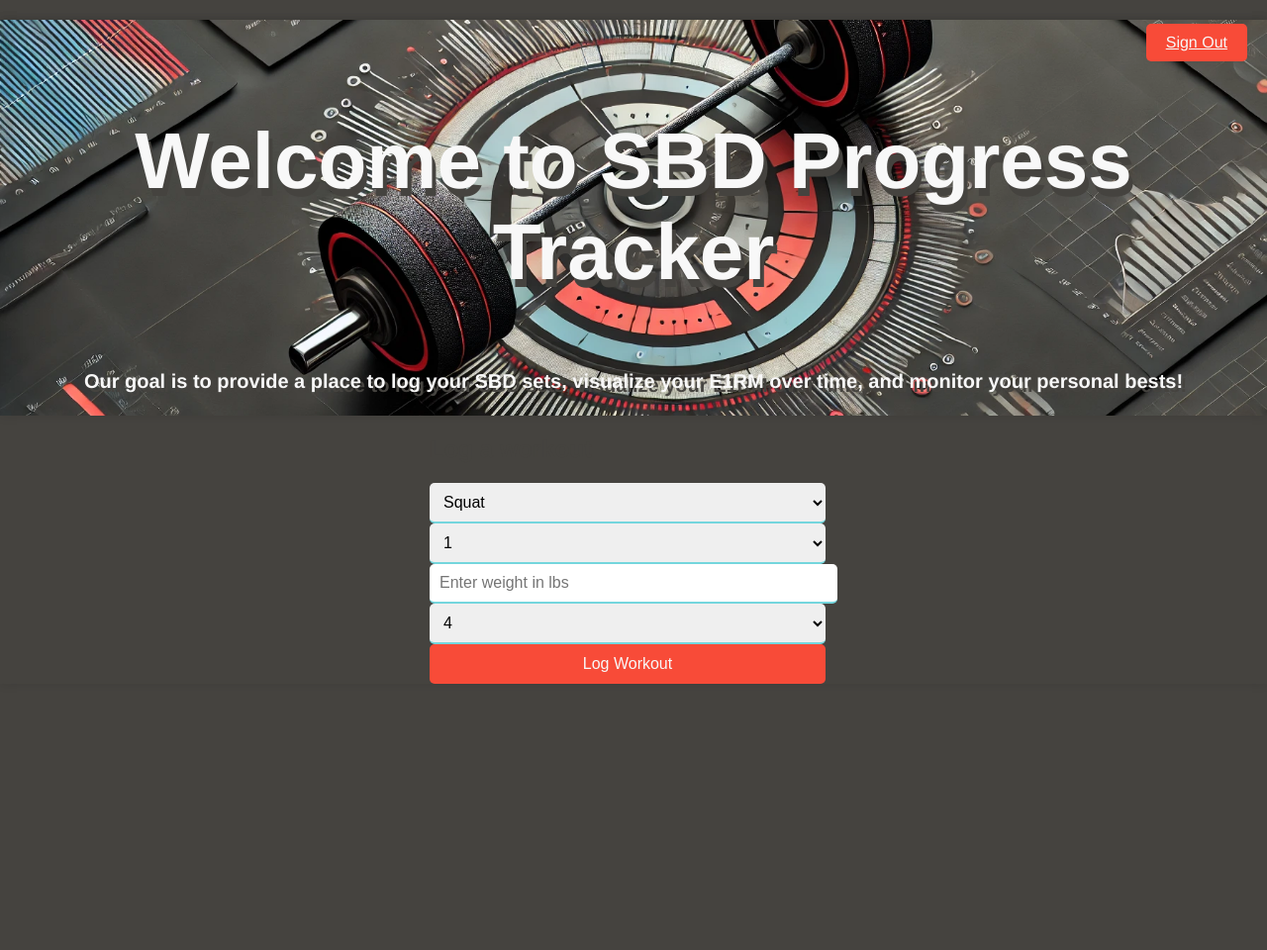
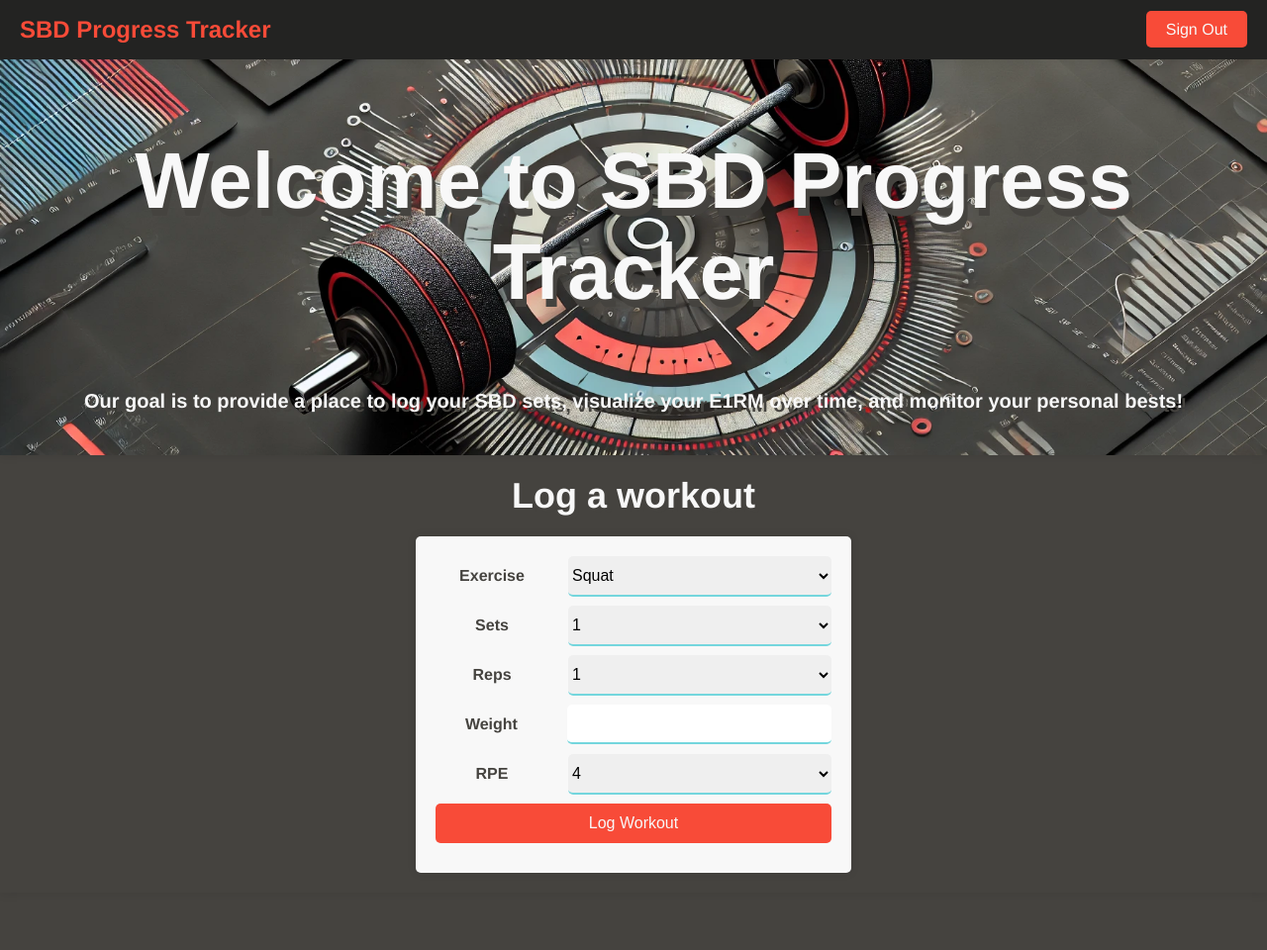
Before and after one commit to KeelanDonovan/SBD-Progress-Tracker, a Flask app: page / in a window 1280 px wide. Shown: the whole page at 99% size. Before the commit the page ends 691 px from the top, so only its background shows below. Run offline with Flask 3, Linux system fonts and the light colour scheme; the visitor is signed in with stand-in values (Sample User, id 1).

Commit message:
Refactor log form to include sets field

```diff
--- a/app.py
+++ b/app.py
@@ -60,7 +60,7 @@ def logout():
 def index():
   form = LogForm()
   if form.validate_on_submit():
-    log = Log(exercise = form.exercise.data, reps = form.reps.data, weight = form.weight.data, rpe = form.rpe.data, user_id = current_user.id)
+    log = Log(exercise = form.exercise.data, sets = form.sets.data, reps = form.reps.data, weight = form.weight.data, rpe = form.rpe.data, user_id = current_user.id)
     db.session.add(log)
     db.session.commit()
     flash('Workout logged successfully', 'success')
--- a/models.py
+++ b/models.py
@@ -18,6 +18,7 @@ class User(db.Model, UserMixin):
 class Log(db.Model):
   id = db.Column(db.Integer, primary_key=True)
   exercise = db.Column(db.String(100), nullable=False)
+  sets = db.Column(db.Integer, nullable=False)
   reps = db.Column(db.Integer, nullable=False)
   weight = db.Column(db.Double, nullable=False)
   rpe = db.Column(db.Double, nullable=False)
--- a/static/css/styles.css
+++ b/static/css/styles.css
@@ -4,6 +4,7 @@ body {
     margin: 0;
     padding: 0;
     color: #45433f;
+    margin-bottom: 100px;
 }
 .login-container {
     display: flex;
@@ -83,14 +84,57 @@ body {
 
 
 .container {
-  display: flex;
-  flex-direction: column;
-  justify-content: flex-start;
-  align-items: center;
   height: 100vh;
   background-color: #45433f;
+  min-width: 1200px;
+  width: 100%;
 }
 
+.nav-container {
+  display: flex;
+  justify-content: space-between;
+  align-items: center;
+  box-shadow: 0 0 10px rgba(0, 0, 0, 0.1);
+  height: 60px;
+  position:fixed;
+  top: 0;
+  left: 0;
+  right: 0;
+  z-index: 10000;
+  width: 100%;
+  background-color: #232322;
+}
+.nav-logo {
+  font-size: 24px;
+  font-weight: 800;
+  color: #45433f;
+  padding-left: 20px;
+}
+.nav-logo-link {
+  text-decoration: none;
+  color:#f84b38;
+  transition: color .3s ease;
+}
+.nav-logo-link:hover {
+  color: #f8f8f8;
+}
+.nav-logout {
+  padding-right: 20px;
+}
+.logout-button {
+  background-color: #f84b38;
+  color: #f8f8f8;
+  border: none;
+  border-radius: 5px;
+  padding: 10px 20px;
+  cursor: pointer;
+  transition: background-color .3s ease;
+  text-decoration: none;
+}
+.logout-button:hover {
+  background-color: #f8f8f8;
+  color: #f84b38;
+}
 .content-container {
   width: 100%;
   display: flex;
@@ -99,8 +143,7 @@ body {
   align-items: center;
   background-color: #45433f;
   box-shadow: 0 0 10px rgba(0, 0, 0, 0.1);
-  margin-top: 20px;
-  margin-bottom: 20px;
+  margin-top: 60px;
 }
 .welcome-container {
   width: 100%;
@@ -130,20 +173,69 @@ body {
   font-weight: 800;
   text-shadow: #45433f 4px 4px;
 }
-.logout-container {
+
+.log-workout-container {
+  max-width: 1100px;
+  width: 100%;
+  background-color:#45433f;
   display: flex;
-  justify-content:right;
+  flex-direction: column;
+  justify-content: space-evenly;
   align-items: center;
+}
+.log-workout-header {
+  font-size: 36px;
+  margin-top: 20px;
+  margin-bottom: 20px;
+  color: #f8f8f8;
+  text-shadow: #45433f 4px 4px;
+}
+.log-workout-form {
+  display: flex;
+  flex-direction: column;
+  justify-content: space-evenly;
+  align-items:flex-start;
+  width: 400px;
+  height: 300px;
+  background-color: #f8f8f8;
+  border-radius: 5px;
+  box-shadow: 0 0 10px rgba(0, 0, 0, 0.1);
+  padding: 20px;
+  margin-bottom: 20px;
+
+}
+.log-workout-input-box {
   width: 100%;
   height: 40px;
-  margin-inline-end: 40px;
+  margin-bottom: 10px;
+  display: flex;
+  justify-content:space-around;
+  align-items: center;
 }
-.logout-button {
+.log-workout-form-label {
+  font-size: 16px;
+  font-weight: 600;
+  margin-right: 20px;
+  width: 30%;
+  text-align: center;
+}
+.log-workout-form-input {
+  border: none;
+  border-radius: 5px;
+  font-size: 16px;
+  width: 70%;
+  padding-top: 10px;
+  padding-bottom: 10px;
+  border-bottom: 2px solid #74d6dd;
+}
+.log-workout-form-button {
+  width: 100%;
+  height: 40px;
   background-color: #f84b38;
   border: none;
   border-radius: 5px;
   color: #f8f8f8;
-  font-size: 14x;
+  font-size: 16px;
   cursor: pointer;
-  padding: 10px 20px;
+
 }
--- a/templates/index.html
+++ b/templates/index.html
@@ -1,50 +1,70 @@
 <!DOCTYPE html>
 <html lang="en">
+
 <head>
   <meta charset="UTF-8">
   <meta name="viewport" content="width=device-width, initial-scale=1.0">
   <title>Home</title>
   <link rel="stylesheet" href="{{ url_for('static', filename='css/styles.css')}}">
 </head>
+
 <body>
+
   <div class="container">
-    <div class="content-container">
-      <div class="welcome-container">
-        <div class="logout-container">
+
+    <div class="nav-container">
+      <div class="nav-logo">
+        <a href="{{ url_for('index') }}" class="nav-logo-link">SBD Progress Tracker</a>
+      </div>
+      <div class="nav-logout">
         <a href="{{ url_for('logout') }}" class="logout-button">Sign Out</a>
       </div>
+    </div>
+
+    <div class="content-container">
+
+      <div class="welcome-container">
         <h1 class="welcome-header">Welcome to SBD Progress Tracker</h1>
-        <p class="welcome-paragraph">Our goal is to provide a place to log your SBD sets, visualize your E1RM over time, and monitor your personal bests!</p>
+        <p class="welcome-paragraph">
+          Our goal is to provide a place to log your SBD sets, visualize your E1RM over time, and monitor your personal
+          bests!
+        </p>
       </div>
+
       <div class="log-workout-container">
         <h2 class="log-workout-header">Log a workout</h2>
-        <div class="log-workout-form">
-          <form method="POST">
+        <form method="POST" class="log-workout-form">
           {{ form.hidden_tag() }}
           <div class="log-workout-input-box">
-              {{ form.exercise(class="form-input select-input", placeholder="Select an exercise...") }}
+            {{form.exercise.label(class="log-workout-form-label")}}
+            {{ form.exercise(class="log-workout-form-input select-input") }}
           </div>
           <div class="log-workout-input-box">
-              {{ form.reps(class="form-input select-input", placeholder="Select # of reps") }}
+            {{form.sets.label(class="log-workout-form-label")}}
+            {{ form.sets(class="log-workout-form-input select-input") }}
           </div>
           <div class="log-workout-input-box">
-              {{ form.weight(class="form-input", placeholder="Enter weight in lbs") }}
-            </div>
-            <div class="log-workout-input-box"></div>
-              {{ form.rpe(class="form-input select-input", placeholder="Select an RPE") }}
+            {{form.reps.label(class="log-workout-form-label")}}
+            {{ form.reps(class="log-workout-form-input select-input") }}
           </div>
           <div class="log-workout-input-box">
-              {{ form.submit(class="form-button") }}
+            {{form.weight.label(class="log-workout-form-label")}}
+            {{ form.weight(class="log-workout-form-input") }}
           </div>
-
+          <div class="log-workout-input-box">
+            {{form.rpe.label(class="log-workout-form-label")}}
+            {{ form.rpe(class="log-workout-form-input select-input") }}
+          </div>
+          <div class="log-workout-input-box">
+            {{ form.submit(class="log-workout-form-button") }}
+          </div>
         </form>
       </div>
-
 
     </div>
 
   </div>
-  </div>
 
 </body>
+
 </html>
```
Also changed, not shown: 1 other file. Lines whose indentation alone changed are shown as unchanged.
